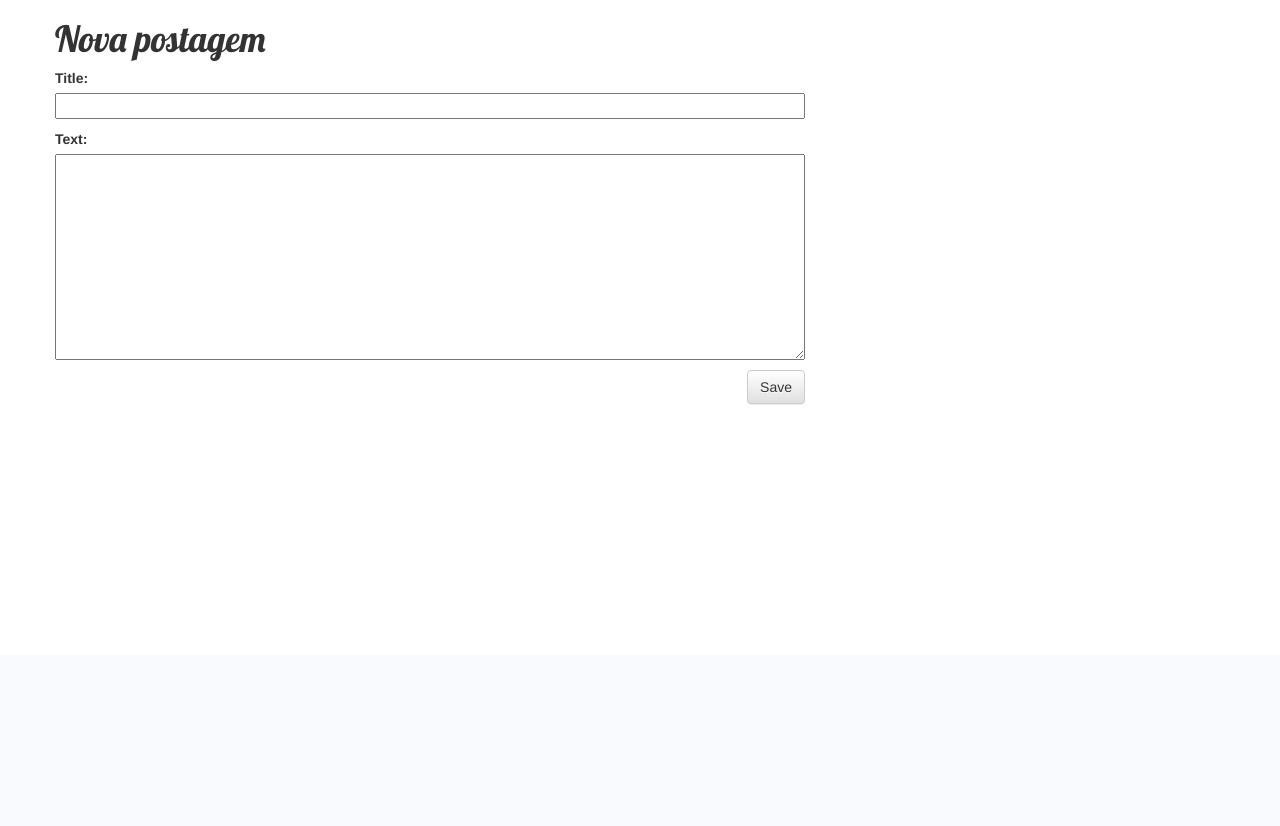
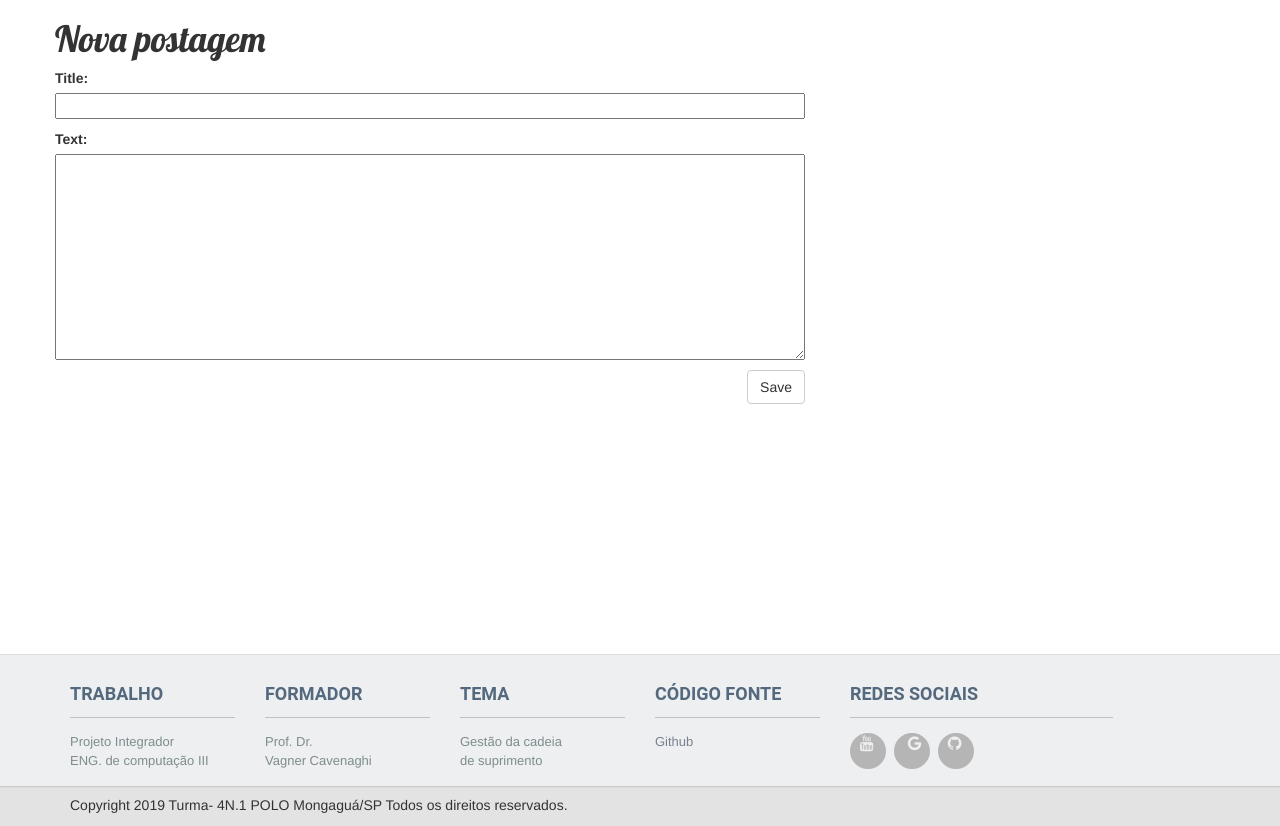
Before and after one commit to wwweslei/transporta_blog, a Django app: page /post/new/ in a window 1280 px wide. Shown: the part 145-971 px from the top of the page. Before the commit the page ends 550 px from the top, so only its background shows below. Run offline with Django 3.2, Linux system fonts and the light colour scheme; some libraries are stand-ins or nearby versions.

Commit message:
footer creation

```diff
--- a/blog/static/css/blog.css
+++ b/blog/static/css/blog.css
@@ -44,3 +44,131 @@ h1, h2, h3, h4 {
 .post h1 a, .post h1 a:visited {
     color: #000000;
 }
+
+.full {
+    width: 100%;
+}
+
+.gap {
+    height: 30px;
+    width: 100%;
+    clear: both;
+    display: block;
+}
+
+.footer {
+    background: #EDEFF1;
+    height: auto;
+    padding-bottom: 5px;
+    position: relative;
+    width: 100%;
+    border-bottom: 1px solid #CCCCCC;
+    border-top: 1px solid #DDDDDD;
+}
+
+
+.footer p {
+    margin: 0;
+}
+
+.footer img {
+    max-width: 100%;
+}
+
+.footer h3 {
+    border-bottom: 1px solid #BAC1C8;
+    color: #54697E;
+    font-size: 18px;
+    font-weight: 600;
+    line-height: 27px;
+    padding: 5px 0 10px;
+    text-transform: uppercase;
+    font-family: 'Roboto', cursive;
+}
+
+.footer ul {
+    font-size: 13px;
+    list-style-type: none;
+    margin-left: 0;
+    padding-left: 0;
+    margin-top: 15px;
+    color: #7F8C8D;
+}
+
+.footer ul li a {
+    padding: 0 0 5px 0;
+    display: block;
+}
+
+.footer a {
+    color: #78828D
+}
+
+.footer-bottom {
+    background: #E3E3E3;
+    border-top: 1px solid #DDDDDD;
+    padding-top: 1px;
+    padding-bottom: 1px;
+}
+
+.footer-bottom p.pull-left {
+    padding-top: 6px;
+}
+
+
+.supportLi h4 {
+    font-size: 20px;
+    font-weight: lighter;
+    line-height: normal;
+    margin-bottom: 0 !important;
+    padding-bottom: 0;
+}
+
+.bg-gray {
+    box-shadow: 0 1px 0 #B4B3B3;
+}
+
+.social li {
+    background: none repeat scroll 0 0 #B5B5B5;
+    border: 2px solid #B5B5B5;
+    -webkit-border-radius: 50%;
+    -moz-border-radius: 50%;
+    -o-border-radius: 50%;
+    -ms-border-radius: 50%;
+    border-radius: 50%;
+    float: left;
+    height: 36px;
+    line-height: 36px;
+    margin: 0 8px 0 0;
+    padding: 0;
+    text-align: center;
+    width: 36px;
+    transition: all 0.5s ease 0s;
+    -moz-transition: all 0.5s ease 0s;
+    -webkit-transition: all 0.5s ease 0s;
+    -ms-transition: all 0.5s ease 0s;
+    -o-transition: all 0.5s ease 0s;
+}
+
+.social li:hover {
+    transform: scale(1.15) rotate(360deg);
+    -webkit-transform: scale(1.1) rotate(360deg);
+    -moz-transform: scale(1.1) rotate(360deg);
+    -ms-transform: scale(1.1) rotate(360deg);
+    -o-transform: scale(1.1) rotate(360deg);
+}
+
+.social li a {
+    color: #EDEFF1;
+}
+
+.social li:hover {
+    border: 2px solid #2c3e50;
+    background: #2c3e50;
+}
+
+.social li a i {
+    font-size: 16px;
+    margin: 0 0 0 5px;
+    color: #EDEFF1 !important;
+}
--- a/blog/templates/blog/base.html
+++ b/blog/templates/blog/base.html
@@ -2,10 +2,13 @@
 <html>
     <head>
         <title>Transporta Club</title>
-        <link rel="stylesheet" href="//maxcdn.bootstrapcdn.com/bootstrap/3.2.0/css/bootstrap.min.css">
-        <link rel="stylesheet" href="//maxcdn.bootstrapcdn.com/bootstrap/3.2.0/css/bootstrap-theme.min.css">
+        <link href="//netdna.bootstrapcdn.com/bootstrap/3.2.0/css/bootstrap.min.css" rel="stylesheet"
+              id="bootstrap-css">
+        <script src="//netdna.bootstrapcdn.com/bootstrap/3.2.0/js/bootstrap.min.js"></script>
+        <script src="//code.jquery.com/jquery-1.11.1.min.js"></script>
         <link href='//fonts.googleapis.com/css?family=Lobster&subset=latin,latin-ext' rel='stylesheet' type='text/css'>
         <link rel="stylesheet" href="{% static 'css/blog.css' %}">
+        <link href="//maxcdn.bootstrapcdn.com/font-awesome/4.2.0/css/font-awesome.min.css" rel="stylesheet">
     </head>
     <body>
         <div class="page-header">
@@ -22,5 +25,62 @@
                 </div>
             </div>
         </div>
+
+
+        <footer>
+            <div class="footer" id="footer">
+                <div class="container">
+                    <div class="row">
+                        <div class="col-lg-2  col-md-2 col-sm-4 col-xs-6">
+                            <h3> Trabalho</h3>
+                            <ul>
+                                <li>Projeto Integrador</li>
+                                <li> ENG. de computação III</li>
+                            </ul>
+                        </div>
+                        <div class="col-lg-2  col-md-2 col-sm-4 col-xs-6">
+                            <h3> Formador </h3>
+                            <ul>
+                                <li> Prof. Dr. </li>
+                                <li> Vagner Cavenaghi</li>
+                            </ul>
+                        </div>
+
+                        <div class="col-lg-2  col-md-2 col-sm-4 col-xs-6">
+                            <h3> Tema </h3>
+                            <ul>
+                                <li>Gestão da cadeia</li>
+                                <li>de suprimento </li>
+                            </ul>
+                        </div>
+                        <div class="col-lg-2  col-md-2 col-sm-4 col-xs-6">
+                            <h3> Código Fonte </h3>
+                            <ul>
+                                <li><a href="https://github.com/wwweslei/transporta_blog" target="_blank"> Github </a></li>
+                            </ul>
+                        </div>
+                        <div class="col-lg-3  col-md-3 col-sm-6 col-xs-12 ">
+                            <h3> Redes Sociais </h3>
+                            <ul class="social">
+                                <li><a href="https://www.youtube.com/watch?v=RQ-jpveeL4w&feature=youtu.be" target="_blank"> <i class="fa fa-youtube">   </i> </a></li>
+                                <li><a href="https://drive.google.com/drive/u/1/team-drives" target="_blank"> <i class="fa fa-google" aria-hidden="true"> </i> </a></li>
+                                <li><a href="https://github.com/wwweslei/transporta_blog" target="_blank"> <i class="fa fa-github">
+                                      </i> </a></li>
+                            </ul>
+                        </div>
+                    </div>
+                    <!--/.row-->
+                </div>
+                <!--/.container-->
+            </div>
+            <!--/.footer-->
+
+            <div class="footer-bottom">
+                <div class="container">
+                    <p class="pull-left"> Copyright 2019 Turma- 4N.1 POLO Mongaguá/SP Todos os direitos reservados. </p>
+                </div>
+            </div>
+            <!--/.footer-bottom-->
+        </footer>
     </body>
 </html>
--- a/blog/templates/blog/post_detail.html
+++ b/blog/templates/blog/post_detail.html
@@ -14,4 +14,5 @@
          <h1>{{ post.title }}</h1>
          <p>{{ post.text|linebreaksbr }}</p>
      </div>
+    <br><br><br><br><br><br><br><br><br><br><br><br><br><br><br><br><br><br><br><br><br><br><br><br>
 {% endblock %}
--- a/blog/templates/blog/post_edit.html
+++ b/blog/templates/blog/post_edit.html
@@ -6,4 +6,5 @@
         {{ form.as_p }}
         <button type="submit" class="save btn btn-default">Save</button>
     </form>
+        <br><br><br><br><br><br><br><br><br><br><br><br><br><br>
 {% endblock %}
```
Also changed, not shown: README.md.
